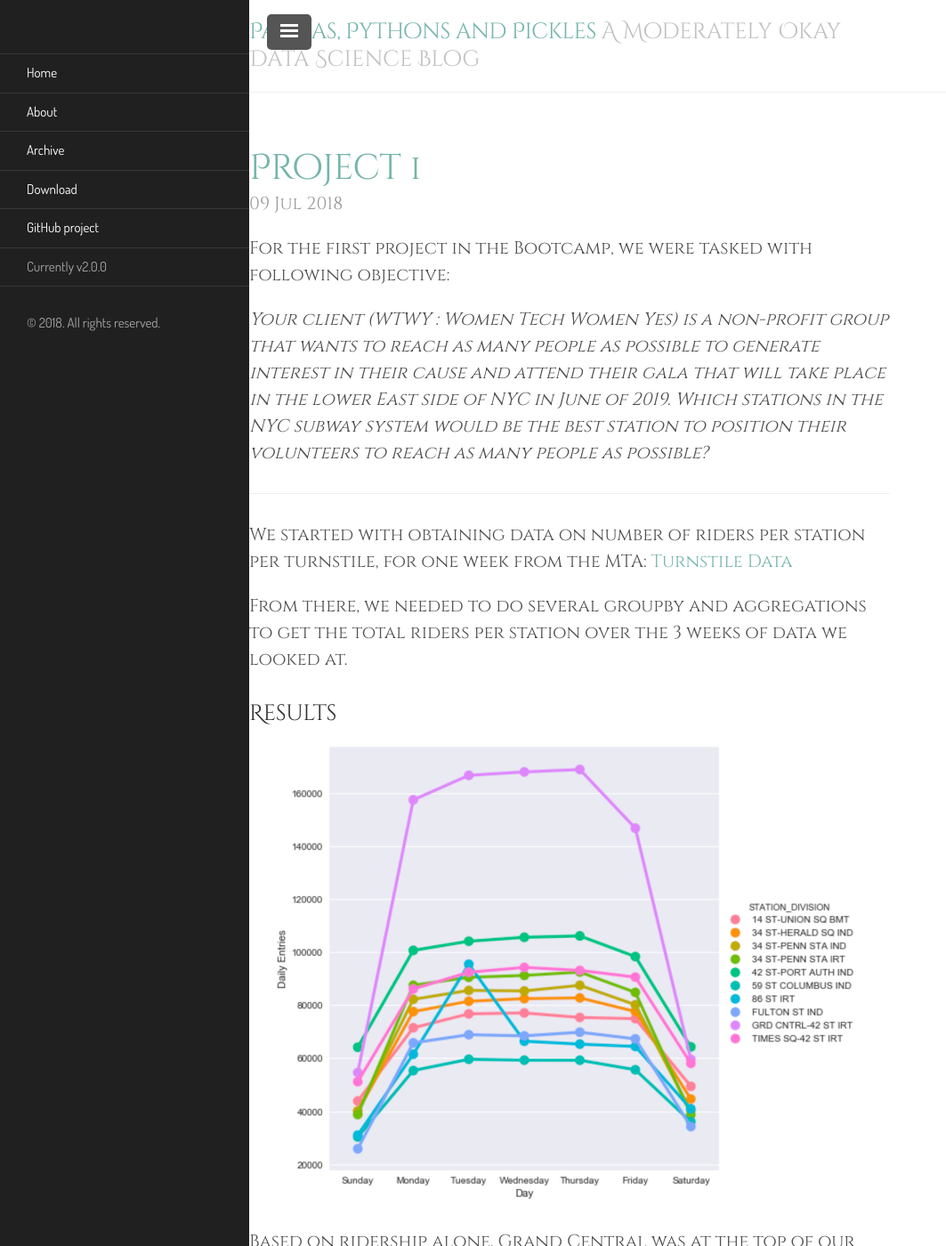
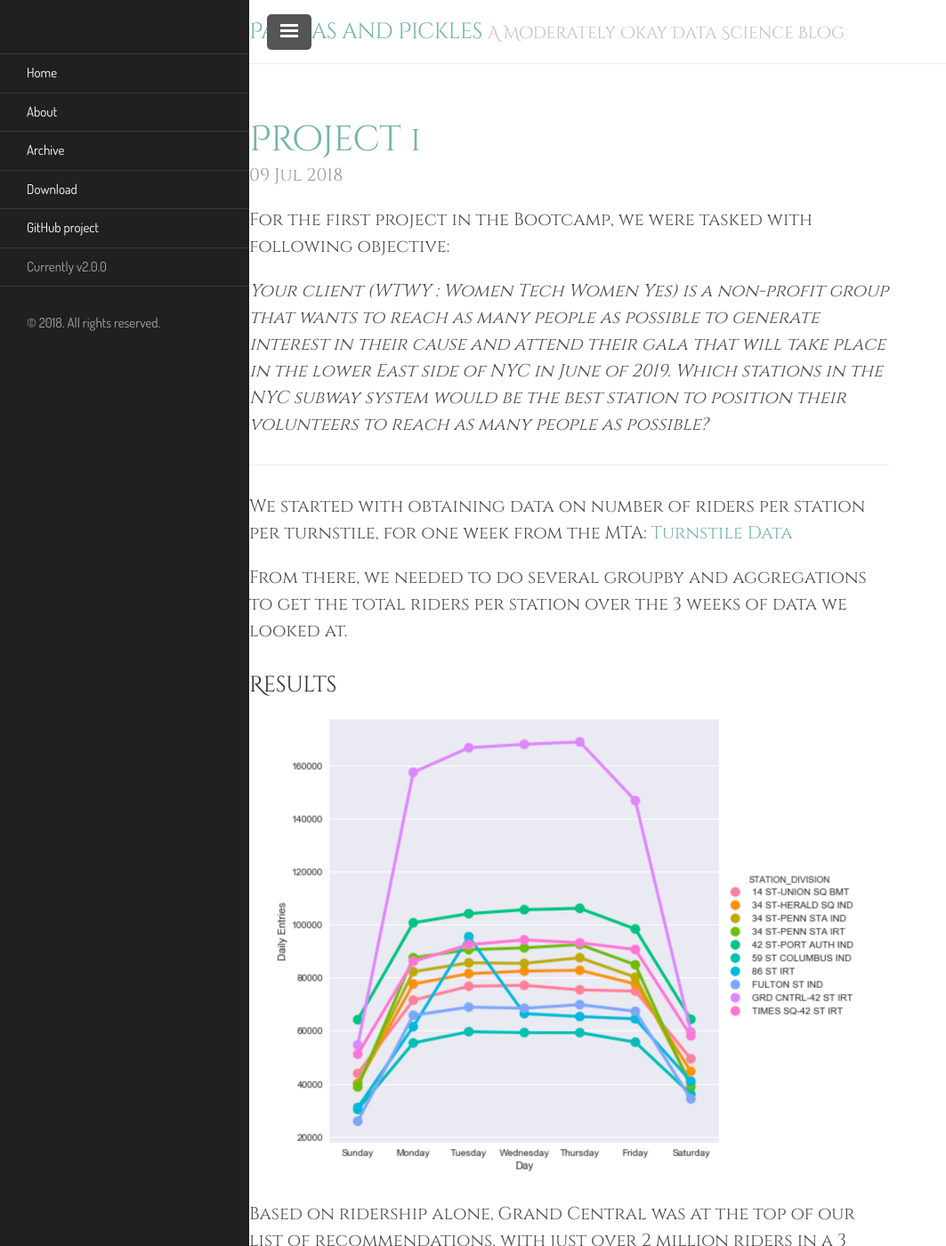
Before and after one commit to Cassini-4B/Cassini-4B.github.io, a Jekyll site: the page built from index.html, in a window 1280 px wide and 1400 px high. Shown: the whole window at 89% size, without its empty margins (0-1063 px from the left). Built offline with Jekyll 4.4.1, drawn with Linux system fonts in a browser that asks for light colours; the list of posts is cut into pages by our own code.

Commit message:
updated fonts

```diff
--- a/_config.yml
+++ b/_config.yml
@@ -3,7 +3,7 @@ permalink:           pretty
 
 
 # Setup
-title:               Pandas, Pythons and Pickles
+title:               Pandas and Pickles
 tagline:             A Moderately Okay Data Science Blog
 url:
 paginate:            2
--- a/public/css/lanyon.css
+++ b/public/css/lanyon.css
@@ -106,7 +106,7 @@ h1, h2, h3, h4, h5, h6 {
 .masthead-title a {
   color: #505050;
 }
-.masthead-title small {
+.masthead-title large {
   font-size: 100%;
   font-weight: 400;
   color: #c0c0c0;
```
